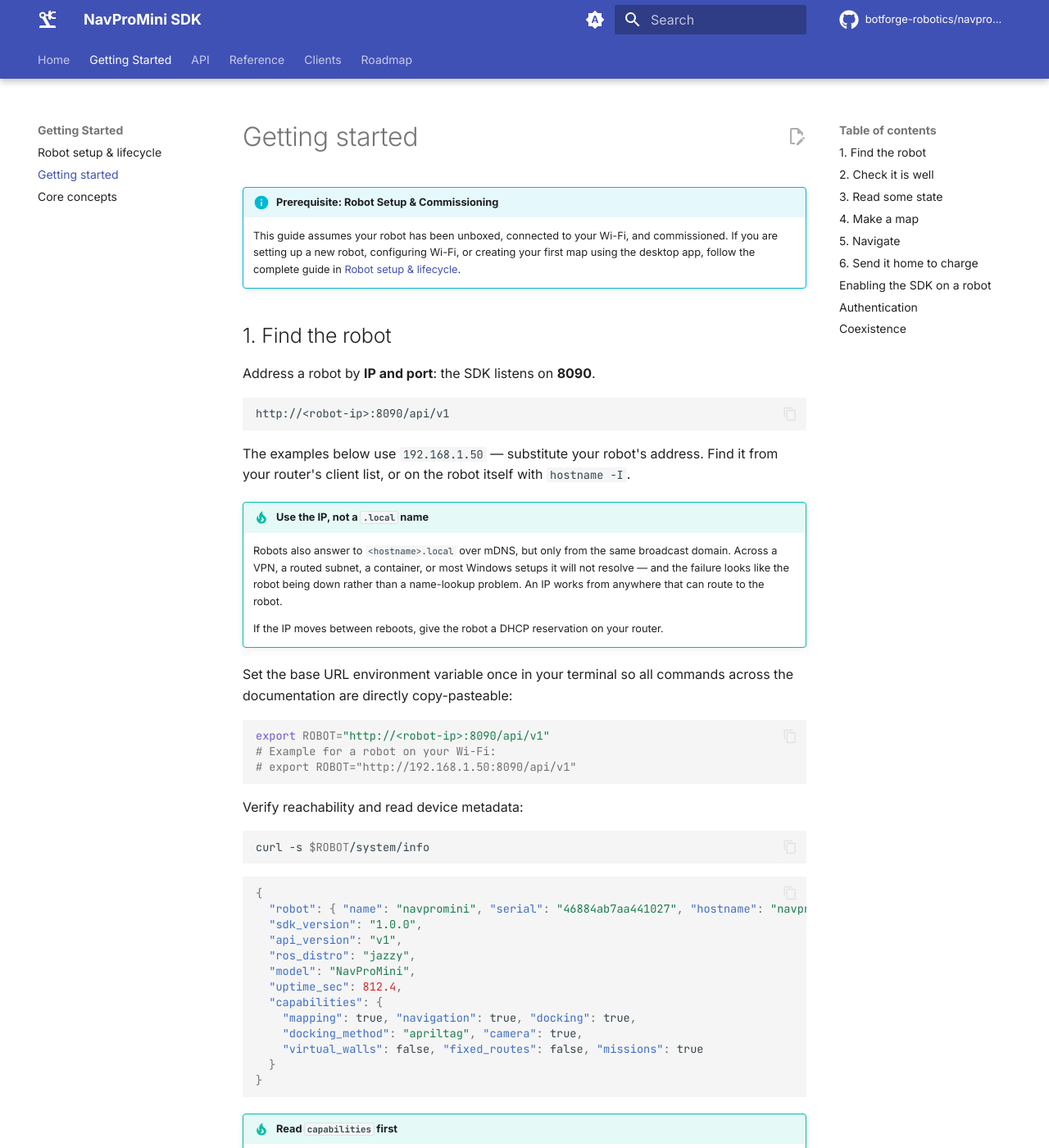
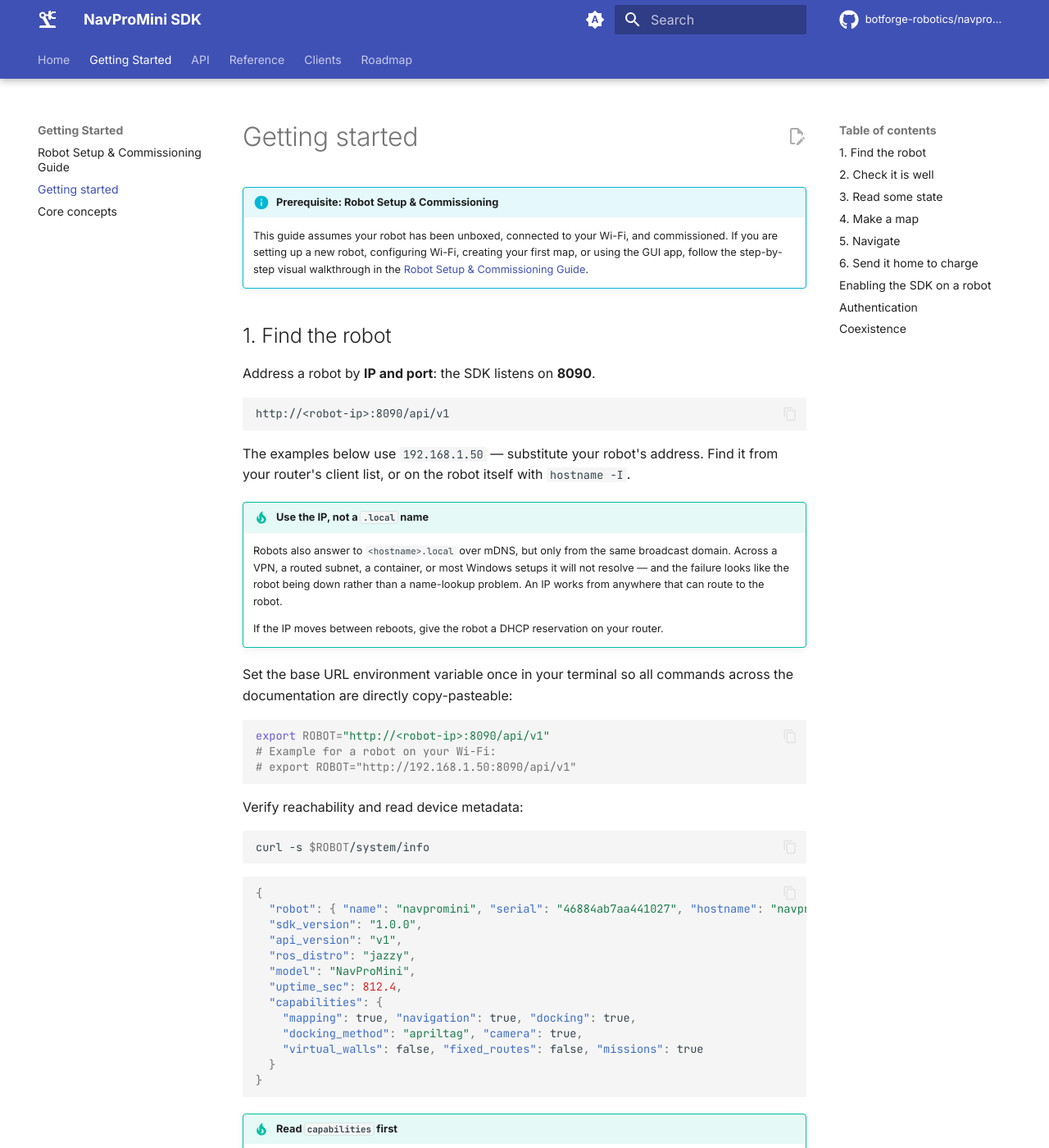
Before and after one commit to botforge-robotics/navpromini_sdk, an MkDocs documentation site: the page built from docs/getting-started.md, in a window 1280 px wide and 1400 px high. Shown: the whole window at 82% size. Built offline with MkDocs 1.6.1 and Material for MkDocs 9.7.7, drawn with Linux system fonts in a browser that asks for light colours; comment, search, counter and statistics services are not loaded; some of the changed text lies outside the part shown.

Commit message:
docs: update setup walkthrough, visual screenshots, and new-tab links

```diff
--- a/docs/assets/extra.css
+++ b/docs/assets/extra.css
@@ -220,3 +220,45 @@
     break-inside: avoid;
   }
 }
+
+/* ---- Setup Guide Screenshot & Photo Styling ---- */
+
+.setup-screenshot {
+  display: block;
+  margin: 1.25rem auto;
+  border-radius: 8px;
+  border: 1px solid var(--md-default-fg-color--lightest);
+  box-shadow: 0 4px 18px rgba(0, 0, 0, 0.08);
+  max-width: 100%;
+  height: auto;
+  transition: transform 0.2s ease, box-shadow 0.2s ease;
+}
+
+[data-md-color-scheme="slate"] .setup-screenshot {
+  box-shadow: 0 4px 20px rgba(0, 0, 0, 0.4);
+  border-color: rgba(255, 255, 255, 0.1);
+}
+
+.setup-photo {
+  display: block;
+  margin: 1.25rem auto;
+  max-width: 420px;
+  width: 100%;
+  border-radius: 12px;
+  border: 1px solid var(--md-default-fg-color--lightest);
+  box-shadow: 0 6px 22px rgba(0, 0, 0, 0.14);
+}
+
+[data-md-color-scheme="slate"] .setup-photo {
+  box-shadow: 0 6px 24px rgba(0, 0, 0, 0.5);
+  border-color: rgba(255, 255, 255, 0.12);
+}
+
+.setup-caption {
+  text-align: center;
+  font-size: 0.82rem;
+  color: var(--md-default-fg-color--light);
+  margin-top: -0.5rem;
+  margin-bottom: 1.5rem;
+  font-style: italic;
+}
--- /dev/null
+++ b/docs/assets/extra.js
@@ -0,0 +1,22 @@
+// Open all external links in a new tab with noopener noreferrer
+function setupExternalLinks() {
+  const links = document.querySelectorAll("a[href^='http://'], a[href^='https://']");
+  links.forEach(function (link) {
+    try {
+      const url = new URL(link.href, window.location.origin);
+      if (url.hostname !== window.location.hostname) {
+        link.setAttribute("target", "_blank");
+        link.setAttribute("rel", "noopener noreferrer");
+      }
+    } catch (e) {
+      // Ignore invalid URLs
+    }
+  });
+}
+
+// Support both standard DOMContentLoaded and MkDocs Material instant navigation (document$)
+if (typeof document$ !== "undefined") {
+  document$.subscribe(setupExternalLinks);
+} else {
+  document.addEventListener("DOMContentLoaded", setupExternalLinks);
+}
--- a/docs/getting-started.md
+++ b/docs/getting-started.md
@@ -1,7 +1,7 @@
 # Getting started
 
 !!! info "Prerequisite: Robot Setup & Commissioning"
-    This guide assumes your robot has been unboxed, connected to your Wi-Fi, and commissioned. If you are setting up a new robot, configuring Wi-Fi, or creating your first map using the desktop app, follow the complete guide in [Robot setup & lifecycle](robot-setup.md).
+    This guide assumes your robot has been unboxed, connected to your Wi-Fi, and commissioned. If you are setting up a new robot, configuring Wi-Fi, creating your first map, or using the GUI app, follow the step-by-step visual walkthrough in the [Robot Setup & Commissioning Guide](robot-setup.md).
 
 ## 1. Find the robot
 
--- a/mkdocs.yml
+++ b/mkdocs.yml
@@ -57,6 +57,9 @@
 
 extra_css:
   - assets/extra.css
+
+extra_javascript:
+  - assets/extra.js
 
 extra:
   version: "1.0.0"
```
Also changed, not shown: docs/robot-setup.md (+152 -110 lines), docs/assets/images/setup/dashboard.png (added), docs/assets/images/setup/powerbutton.jpeg (added), docs/assets/images/setup/relocalisation1.png (added), docs/assets/images/setup/relocalisation2.png (added), docs/assets/images/setup/step1.png (added), docs/assets/images/setup/step2.1.png (added), docs/assets/images/setup/step2.2.png (added), docs/assets/images/setup/step3.1.png (added), docs/assets/images/setup/step3.2.png (added), docs/assets/images/setup/step4.1.png (added), docs/assets/images/setup/step4.2.png (added), docs/assets/images/setup/step5.png (added).
